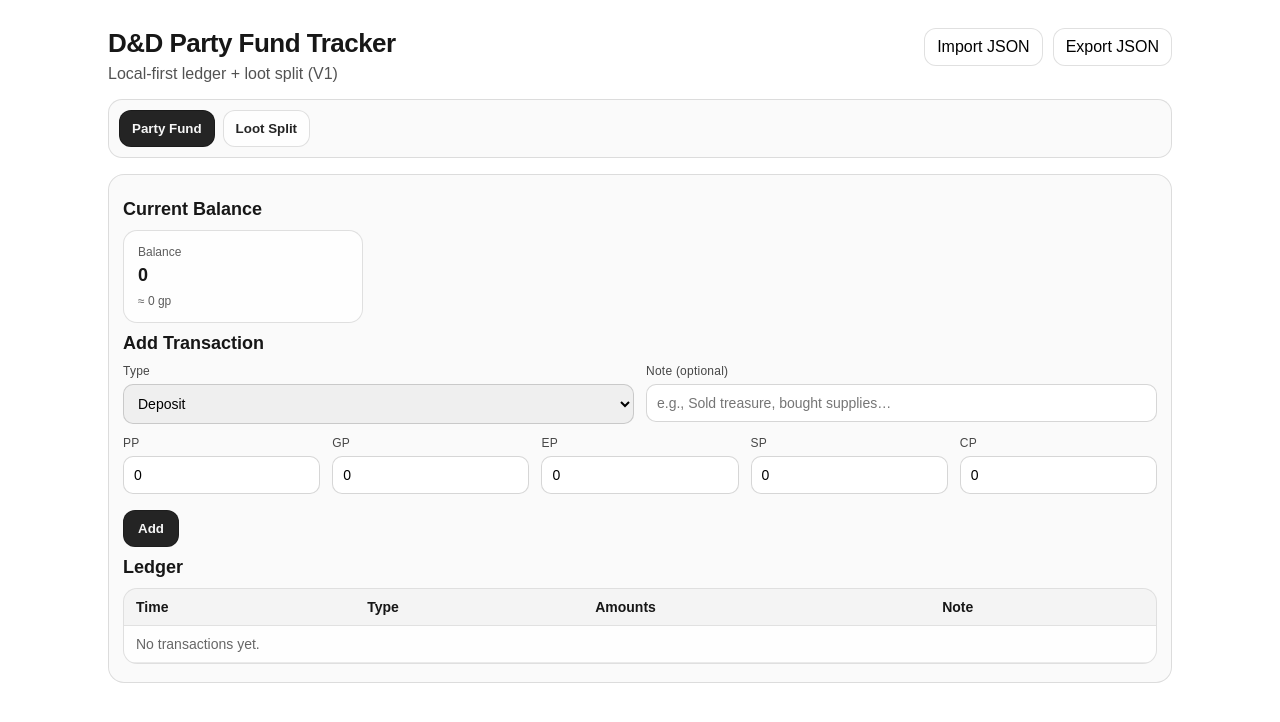
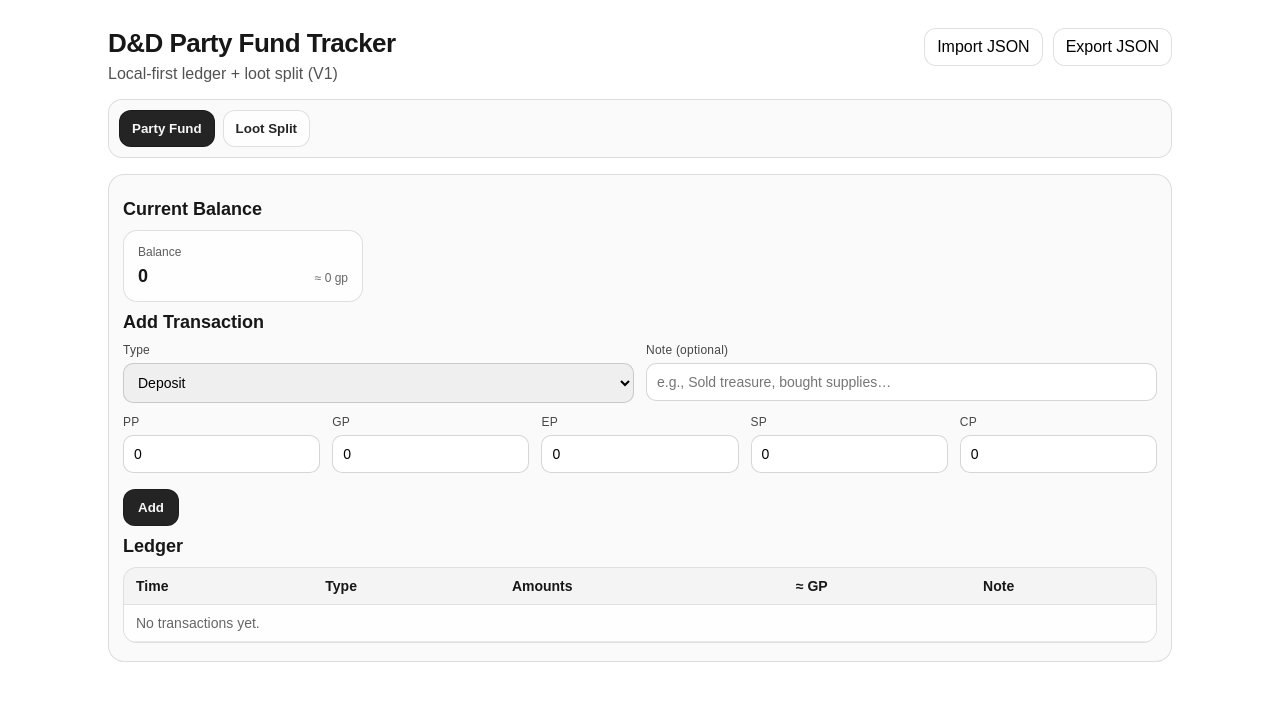
Before and after one commit to a-steltz/dnd-party-fund-tracker, a Next.js app: page / in a window 1280 px wide. Shown: the top 722 px of the page. Built offline with nearby package versions, Linux system fonts and the light colour scheme.

Commit message:
Add GP Estimates

```diff
--- a/src/app/page.module.css
+++ b/src/app/page.module.css
@@ -175,9 +175,22 @@
 }
 
 .balanceMeta {
-    margin-top: 8px;
     font-size: 12px;
     color: rgba(0, 0, 0, 0.64);
+}
+
+.valueRow {
+    display: flex;
+    flex-wrap: wrap;
+    align-items: baseline;
+    gap: 8px 12px;
+}
+
+.valueApprox {
+    composes: muted;
+    margin-top: 0;
+    margin-left: auto;
+    white-space: nowrap;
 }
 
 .tableWrap {
@@ -299,6 +312,7 @@
     .mutedCell,
     .balanceLabel,
     .balanceMeta,
+    .valueApprox,
     .cardLabel {
         color: rgba(255, 255, 255, 0.64);
     }
--- a/src/app/page.tsx
+++ b/src/app/page.tsx
@@ -70,6 +70,19 @@
         default:
             return 'An unexpected error occurred.';
     }
+}
+
+function formatGpEquivalentForTransaction(type: TransactionType, amounts: Parameters<typeof totalGpEquivalentRounded>[0]): string {
+    const gp = totalGpEquivalentRounded(amounts);
+    const sign = type === TransactionType.Withdraw ? -1 : 1;
+    const signed = gp * sign;
+    if (signed === 0) return '0 gp';
+    return `${signed > 0 ? '+' : ''}${signed.toLocaleString()} gp`;
+}
+
+function formatGpEquivalent(amounts: Parameters<typeof totalGpEquivalentRounded>[0]): string {
+    const gp = totalGpEquivalentRounded(amounts);
+    return `≈ ${gp.toLocaleString()} gp`;
 }
 
 /**
@@ -305,9 +318,9 @@
 	                    <div className={styles.balanceRow}>
 	                        <div className={styles.balanceCard}>
 	                            <div className={styles.balanceLabel}>Balance</div>
+	                            <div className={styles.valueRow}>
 	                                <div className={styles.balanceValue}>{formatDenomsInline(balance)}</div>
-	                            <div className={styles.balanceMeta}>
-	                                ≈ {balanceGpEquivalent.toLocaleString()} gp
+	                                <div className={styles.valueApprox}>{formatGpEquivalent(balance)}</div>
 	                            </div>
 	                        </div>
 	                    </div>
@@ -353,13 +366,14 @@
 	                                    <th>Time</th>
 	                                    <th>Type</th>
 	                                    <th>Amounts</th>
+	                                    <th>≈ GP</th>
 	                                    <th>Note</th>
 	                                </tr>
 	                            </thead>
 	                            <tbody>
 	                                {ledger.transactions.length === 0 ? (
 	                                    <tr>
-                                        <td colSpan={4} className={styles.mutedCell}>
+	                                        <td colSpan={5} className={styles.mutedCell}>
 	                                            No transactions yet.
 	                                        </td>
 	                                    </tr>
@@ -372,6 +386,9 @@
 	                                                <td className={styles.mono}>{tx.timestamp}</td>
 	                                                <td>{tx.type}</td>
 	                                                <td className={styles.mono}>{formatDenomsInline(tx.amounts)}</td>
+	                                                <td className={styles.mutedCell}>
+	                                                    {formatGpEquivalentForTransaction(tx.type, tx.amounts)}
+	                                                </td>
 	                                                <td>{tx.note ?? ''}</td>
 	                                            </tr>
 	                                        ))
@@ -450,21 +467,35 @@
                             <div className={styles.cards}>
                                 <div className={styles.card}>
                                     <div className={styles.cardLabel}>Party fund set-aside</div>
+                                    <div className={styles.valueRow}>
                                         <div className={styles.mono}>{formatDenomsInline(splitResult.partyFundSetAside)}</div>
+                                        <div className={styles.valueApprox}>{formatGpEquivalent(splitResult.partyFundSetAside)}</div>
+                                    </div>
                                 </div>
                                 <div className={styles.card}>
                                     <div className={styles.cardLabel}>Party fund remainder</div>
+                                    <div className={styles.valueRow}>
                                         <div className={styles.mono}>{formatDenomsInline(splitResult.partyFundRemainder)}</div>
+                                        <div className={styles.valueApprox}>{formatGpEquivalent(splitResult.partyFundRemainder)}</div>
+                                    </div>
                                 </div>
                                 <div className={styles.card}>
                                     <div className={styles.cardLabel}>Total to party fund</div>
+                                    <div className={styles.valueRow}>
                                         <div className={styles.mono}>
                                             {formatDenomsInline(splitResult.partyFundTotalFromOperation)}
+                                        </div>
+                                        <div className={styles.valueApprox}>
+                                            {formatGpEquivalent(splitResult.partyFundTotalFromOperation)}
+                                        </div>
                                     </div>
                                 </div>
                                 <div className={styles.card}>
                                     <div className={styles.cardLabel}>Per member</div>
+                                    <div className={styles.valueRow}>
                                         <div className={styles.mono}>{formatDenomsInline(splitResult.perMemberPayout)}</div>
+                                        <div className={styles.valueApprox}>{formatGpEquivalent(splitResult.perMemberPayout)}</div>
+                                    </div>
                                 </div>
                             </div>
 
```
Lines whose indentation alone changed are shown as unchanged.
